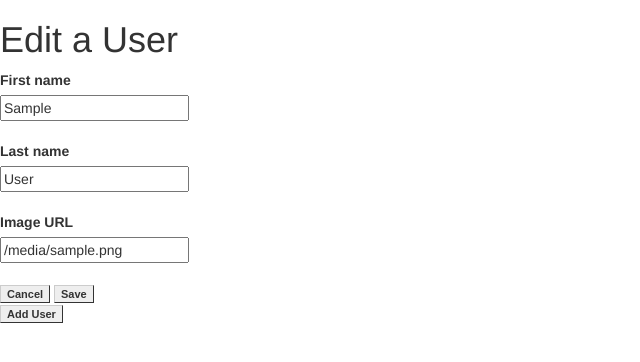
After one commit to hmkonz/SQLA-Blogly-Exercise, a Flask app: template templates/edit_user.html in a window 1280 px wide. The commit adds this page. Shown: the top 362 px of the page, without its empty margins (0-640 px from the left). Run offline with Flask 2, Linux system fonts and the light colour scheme; the template is opened without the code that fills it: most values are stand-ins (such as "Sample title", 1, 10 or a date in 2020); some libraries are stand-ins or nearby versions.

Commit message:
Adding new changes

```diff
--- a/app.py
+++ b/app.py
@@ -42,8 +42,8 @@ def create_user():
         firstName=request.form['firstname']
         lastName=request.form['lastname']
         imageURL=request.form['imageURL']
-
-        new_user=User(firstName=firstName, lastName=lastName, imageURL=imageURL)
+        # model User expects data to be in the format first_name, last_name and image_url so set those arguments equal to the variables from the form data retrieved above
+        new_user=User(first_name=firstName, last_name=lastName, image_url=imageURL)
         db.session.add(new_user)
         db.session.commit()
         return redirect('/users')
@@ -53,8 +53,15 @@ def create_user():
 
 
 
-@app.route('/user/user.id')
+@app.route('/user/{{user.id}}')
 def show_details(user_id):
-        """SHow details about single user"""
-        user=User.query.get_or_404(user_id)
-        return render_template('user_details.html', user=user)
+    """Show details about single user"""
+    user=User.query.get_or_404(user_id)
+    return render_template('user_details.html', user=user)
+
+
+@app.route('/user/edit')
+def edit_user(user_id):
+    """Show user form to edit"""
+    user=User.query.get(user_id)
+    return render_template('edit_user.html', user_id)
--- a/templates/all_users.html
+++ b/templates/all_users.html
@@ -6,7 +6,7 @@ Listing{% endblock %} {% block content %}
 <h1>Users</h1>
 <ul>
   {% for user in users %}
-  <li><a href="/{{user.id}}">{{user.first_name}}{{user.last_name}}</a></li>
+  <li><a href="/user/{{user.id}}">{{user.first_name}}{{user.last_name}}</a></li>
   {% endfor %}
 </ul>
 
--- /dev/null
+++ b/templates/edit_user.html
@@ -0,0 +1,39 @@
+{% extends "bootstrap/base.html" %} {% block styles %} {{super()}}
+<link rel="stylesheet" href="{{url_for('.static', filename='app.css')}}" />
+{% endblock %} {% block title %}User Edit Page{% endblock %} {% block page_name %}Edit a User
+{% endblock %} {% block content %}
+
+<h1>Edit a User</h1>
+
+<form action="/user/user.id" method="POST">
+    <label for="firstname">First name</label><br />
+    <input
+      type="text"
+      id="firstname"
+      name="firstname"
+      value="{{first_name}}"
+    /><br /><br />
+    <label for="lastname">Last name</label><br />
+    <input
+      type="text"
+      name="lastname"
+      value="{{last_name}}"
+    /><br /><br />
+    <label for="imageURL">Image URL</label><br />
+    <input
+      type="text"
+      name="imageURL"
+      value="{{image_url}}"
+    /><br /><br />
+
+
+    <a href="/user/edit" class="button">Cancel</a>
+    <a href="/user/user.id" class="button">Save</a>
+
+  </form>
+</body>
+
+
+<a href="/users/new" class="button">Add User</a>
+
+{% endblock %}
--- a/templates/user_details.html
+++ b/templates/user_details.html
@@ -1,6 +1,8 @@
 {% extends "bootstrap/base.html" %} {% block title %}Users{% endblock %} {%
 block page_name %}User Detail Page{% endblock %} {% block content %}
 
-<h1>{{user.first_name}}{{user.last_name}</h1>
+<h1>{{user.first_name}}{{user.last_name}}</h1>
+
+<a href="/user/edit" class="button">Edit</a>
 
 {% endblock %}
```
Also changed, not shown: templates/userEdit.html (deleted).
